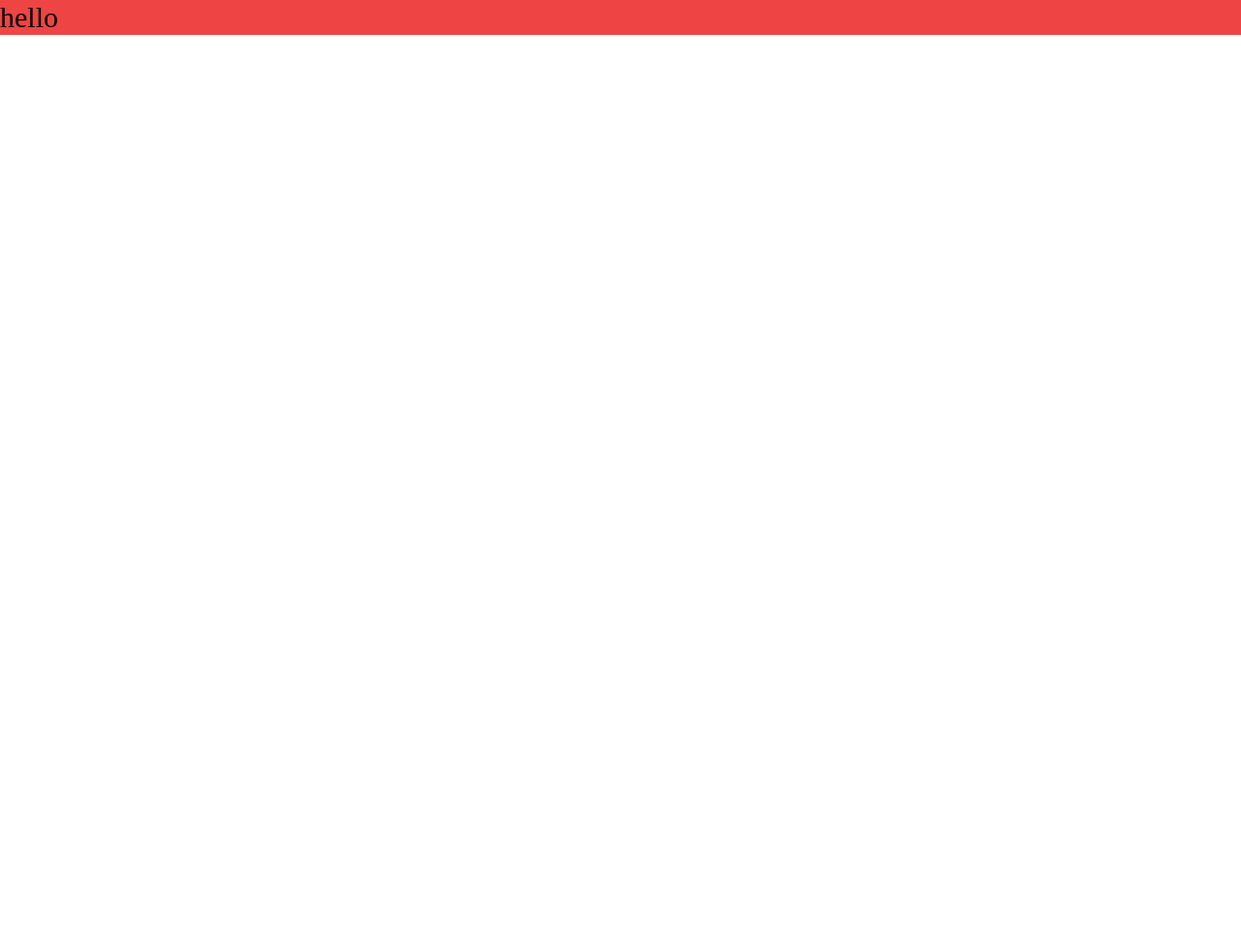
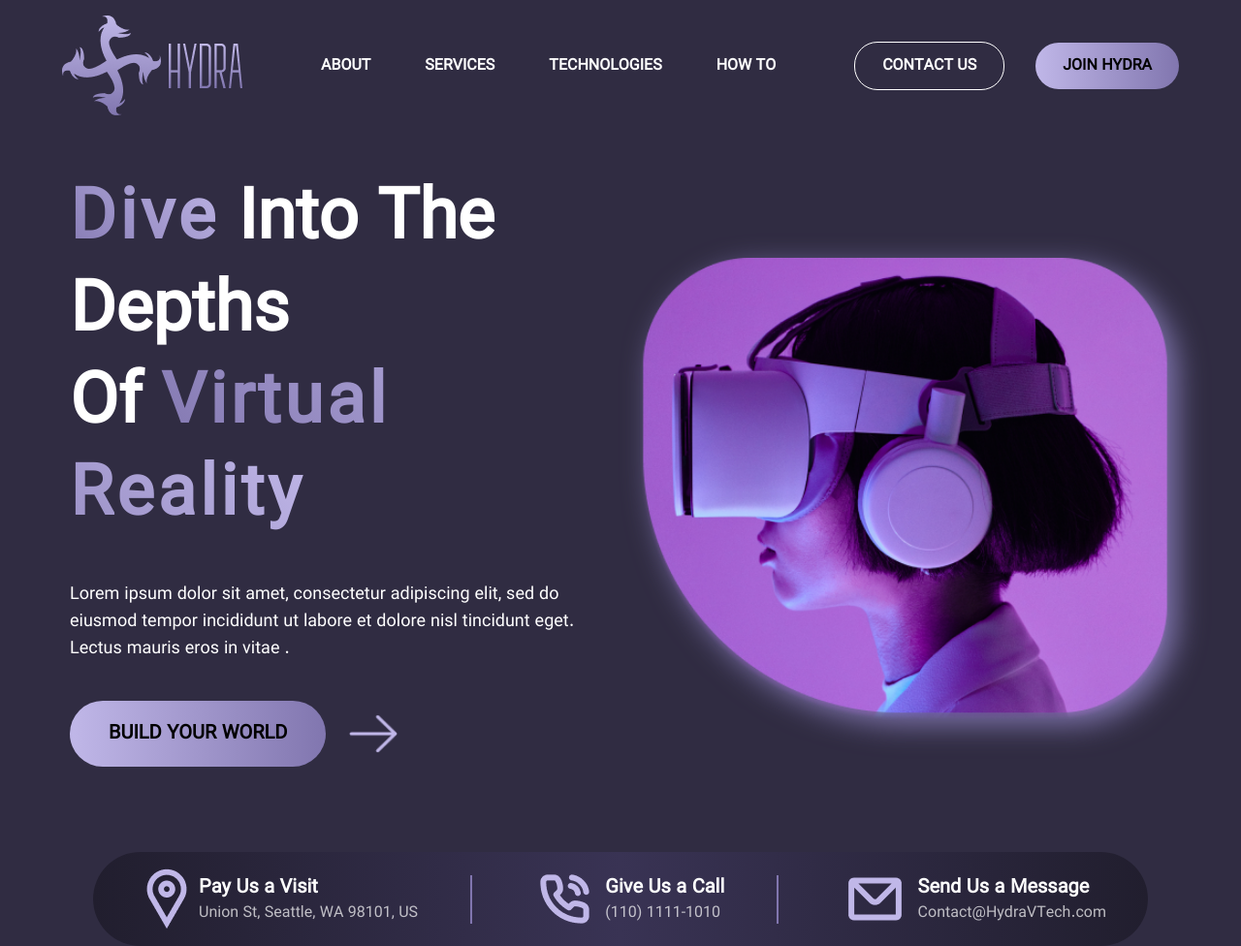
Before and after one commit to pouyaMK/Hydra_page, a website: page public/src/index.html in a window 1280 px wide. Shown: the whole page at 97% size. Before the commit the page ends 800 px from the top, so only its background shows below. Drawn offline with nearby package versions, Linux system fonts and the light colour scheme; a web font is replaced by a local one.

Commit message:
section1 main created

```diff
--- a/public/assets/css/main.css
+++ b/public/assets/css/main.css
@@ -4,7 +4,9 @@
 
 @layer components {
     :root{
-        --blue_sky : #0E91E3;
+        --purple: #302C42;
+        --por-purple : #8176AF;
+        --kam-purple : #C0B7E8;
         /* all pages */
         overflow-x: hidden;
     }
@@ -17,12 +19,20 @@
 
     @font-face {
         font-family: vazir;
-        src: url(../fonts/Vazir.ttf);
+        src: url(../font/Vazir.ttf);
     }
     .center{
         display: flex;
         align-items: center;
         justify-content: center;
     }
+    /* class="text-[#8176AF]" */
+    #sp{
+        /* background-image: linear-gradient(to right,#8176AF,#C0B7E8) !important; */
+        background-image: -webkit-linear-gradient(45deg,#8176AF,#C0B7E8) !important;
+        -webkit-background-clip: text;
+        -webkit-text-fill-color: transparent;
+        /* filter: drop-shadow(5px 5px 5px red); */
+    }
 
 }
--- a/public/src/index.html
+++ b/public/src/index.html
@@ -8,8 +8,81 @@
     <link rel="stylesheet" href="../assets/css/main.min.css">
     <script src="https://cdn.tailwindcss.com"></script>
 </head>
-<body>
-    <h1 class="text-3xl bg-red-500">hello</h1>
+<body class="h-auto w-full bg-[--purple]">
+
+    <!-- header -->
+    <header class="w-[90%] py-4 m-auto flex items-center justify-between">
+        <section class="center gap-2">
+            <img src="../assets/img/Vector.png" alt="">
+            <img src="../assets/img/Frame.png" alt="">
+        </section>
+
+        <nav class="[&>*]:text-white flex gap-14 font-bold">
+            <a href="#">ABOUT</a>
+            <a href="#">SERVICES</a>
+            <a href="#">TECHNOLOGIES</a>
+            <a href="#">HOW TO</a>
+        </nav>
+
+        <section class="flex gap-8 center font-bold">
+            <a href="#" class="text-white px-7 py-3 rounded-3xl" style="border: 1px solid white;">CONTACT US</a>
+            <a href="#" class="px-7 py-3 rounded-3xl" style="background-image: linear-gradient(to left, #8176AF,#C0B7E8);">JOIN HYDRA</a>
+        </section>
+    </header>
+
+    <!-- //////////////////////////////////////////////////////////////////////////////////////// -->
+
+    <!-- main -->
+    <main class="w-[90%] m-auto flex items-center justify-between mt-9 p-2">
+        <section id="main-left" class="text-7xl font-extrabold text-white" style="line-height: 95px;">
+            <h1><span id="sp" class="text-[#8176AF]" style="letter-spacing: 4px;">Dive</span> Into The Depths</h1>
+            <h1>Of <span id="sp" style="letter-spacing: 4px;">Virtual Reality</span></h1>
+            <p class="text-lg w-[550px] font-normal my-10">Lorem ipsum dolor sit amet, consectetur adipiscing elit,
+                sed do eiusmod tempor incididunt ut labore et dolore
+                nisl tincidunt eget. Lectus mauris eros in vitae .
+            </p>
+            <a href="#" class="flex gap-6 items-center my-10">
+                <p class="px-10 py-5  text-xl font-bold text-black" style="background-image: linear-gradient(to left, #8176AF,#C0B7E8); border-radius: 40px;">BUILD YOUR WORLD</p>
+                <img src="../assets/img/shape.png" class="w-[50px] h-[40px]" alt="">
+            </a>
+        </section>
+
+
+
+        <section id="main-right">
+            <img src="../assets/img/Mask group.png" style="filter: drop-shadow(10px 10px 15px #8176AF);" width="640px" alt="">
+        </section>
+    </main>
+
+    <!-- //////////////////////////////////////////////////////////////////////////////////// -->
+
+    <!-- information -->
+
+    <section class="w-[85%] mt-10 flex items-center justify-around text-white m-auto h-auto p-4" style="background-image: linear-gradient(to right, #211E2E,#393354, #211E2E); border-radius: 50px;">
+        <div class="center">
+            <img src="../assets/img/location.png" class="mx-3" alt="">
+            <span>
+                <h3 class="font-bold text-xl">Pay Us a Visit</h3>
+                <p style="opacity: 70%;">Union St, Seattle, WA 98101, US</p>
+            </span>
+        </div>
+        <span class="h-[50px] w-[2px] bg-[#8176AF]"></span>
+        <div class="center">
+            <img src="../assets/img/phone.png" class="mx-3" alt="">
+            <span>
+                <h3 class="font-bold text-xl">Give Us a Call</h3>
+                <p style="opacity: 70%;">(110) 1111-1010</p>
+            </span>
+        </div>
+        <span class="h-[50px] w-[2px] bg-[#8176AF]"></span>
+        <div class="center">
+            <img src="../assets/img/sms.png" class="mx-3" alt="">
+            <span>
+                <h3 class="font-bold text-xl">Send Us a Message</h3>
+                <p style="opacity: 70%;">Contact@HydraVTech.com</p>
+            </span>
+        </div>
+    </section>
 
 </body>
 </html>
```
Also changed, not shown: public/assets/css/main.min.css, public/assets/font/B Ziba.ttf (added), public/assets/font/Vazir.ttf (added), public/assets/img/Frame.png (added), public/assets/img/Mask group.png (added), public/assets/img/Vector.png (added), public/assets/img/location.png (added), public/assets/img/phone.png (added), public/assets/img/shape.png (added), public/assets/img/sms.png (added).
